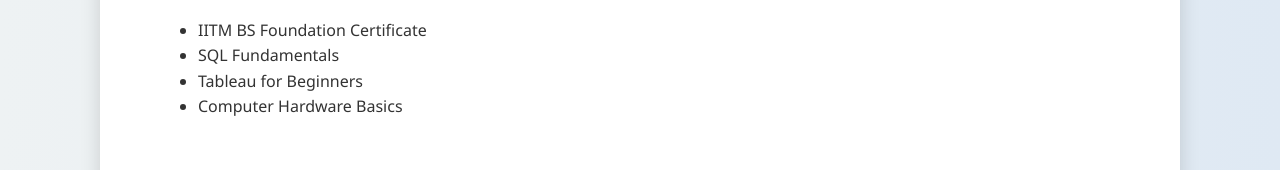
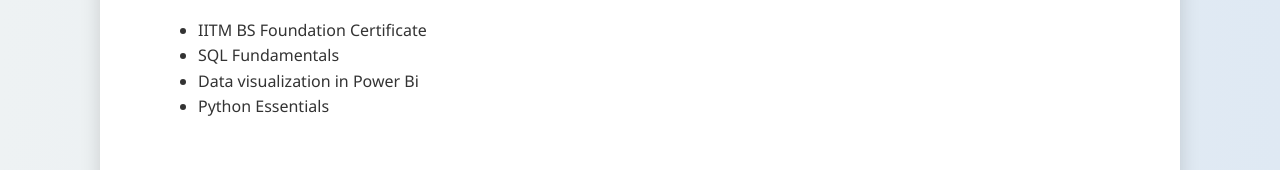
Before and after one commit to SanjaiKannaBC/Resume, a plain HTML site: page index.html in a window 1280 px wide. Shown: the part 2121-2291 px from the top of the page. Drawn offline with Linux system fonts and the light colour scheme.

Commit message:
Update index.html

```diff
--- a/index.html
+++ b/index.html
@@ -241,8 +241,8 @@
       <ul>
         <li class="certifications"><a href="https://drive.google.com/file/d/1JOfqOyUYLjGj3gAl2ByIO3NgMKFLikgj/view?usp=drive_link" >IITM BS Foundation Certificate</a></li>
         <li>SQL Fundamentals</li>
-        <li>Tableau for Beginners</li>
-        <li>Computer Hardware Basics</li>
+        <li>Data visualization in Power Bi</li>
+        <li>Python Essentials</li>
       </ul>
     </div>
   </div>
```
